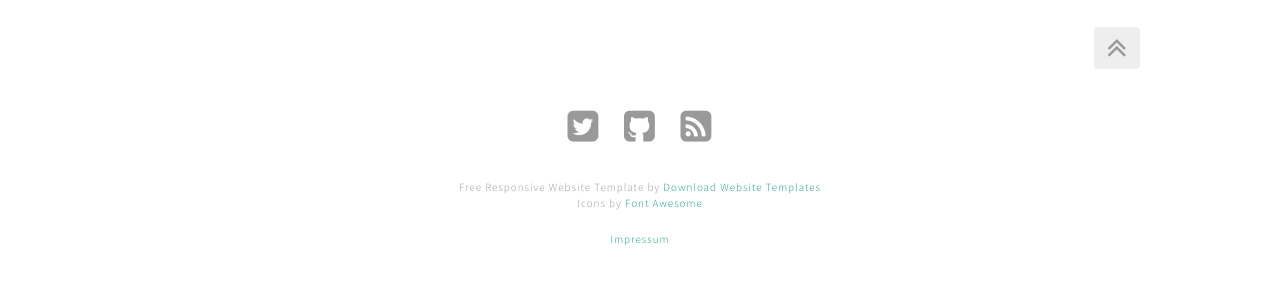
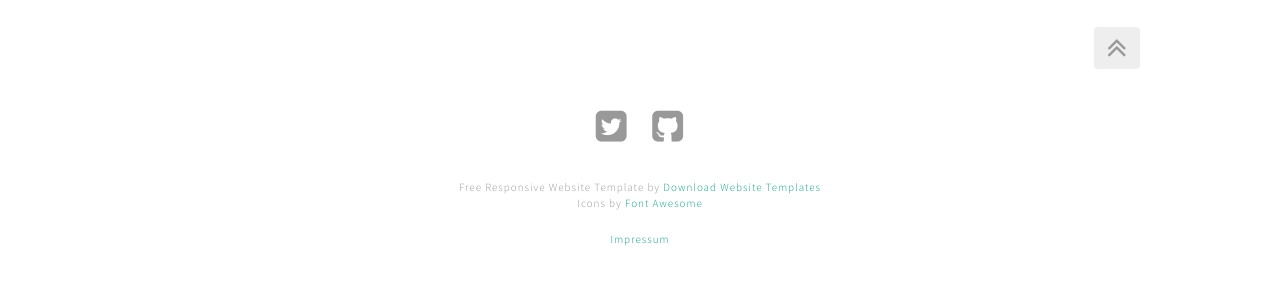
Before and after one commit to opendata-stuttgart/luftdaten.info, a Jekyll site: the page built from index.html, in a window 1280 px wide. Shown: the part 2928-3228 px from the top of the page. Built offline with Jekyll 4.4.1, drawn with Linux system fonts in a browser that asks for light colours.

Commit message:
Adjusted indentation

```diff
--- a/_includes/footer.html
+++ b/_includes/footer.html
@@ -1,16 +1,23 @@
 <footer>
   <div class="fullwidth clearfix">
     <div id="footercont" class="bodycontainer clearfix" data-uk-scrollspy="{cls:'uk-animation-fade', delay: 300, repeat: true}">
-            <p class="backtotop"><a title="" href="#backtotop"><span class="fa fa-angle-double-up"></span></a></p>
+      <p class="backtotop"><a href="#backtotop"><span class="fa fa-angle-double-up"></span></a></p>
       <div id="socialmedia" class="clearfix">
         <ul>
-				<li><a title="" href="https://twitter.com/codefors" rel="external"><span class="fa fa-twitter-square"></span></a></li>
-				<li><a title="" href="https://github.com/opendata-stuttgart" rel="external"><span class="fa fa-github-square"></span></a></li>
-				<li><a title="" href="#" rel="external"><span class="fa fa-rss-square"></span></a></li>
+          <li><a href="https://twitter.com/codefors" rel="external" target="_blank"><span class="fa fa-twitter-square"></span></a></li>
+          <li><a href="https://github.com/opendata-stuttgart" rel="external" target="_blank"><span class="fa fa-github-square"></span></a></li>
+          <!--<li><a href="#" rel="external"><span class="fa fa-rss-square"></span></a></li>-->
         </ul>
       </div>
-		<p class="author-2">Free Responsive Website Template by <a title="download website templates" href="http://www.downloadwebsitetemplates.co.uk" rel="external">Download Website Templates</a><br />
-        Icons by <a title="" href="http://fortawesome.github.io/Font-Awesome/" rel="external">Font Awesome</a></p>
+
+      <p class="author-2">
+        Free Responsive Website Template by
+        <a title="download website templates" href="http://www.downloadwebsitetemplates.co.uk" rel="external" target="_blank">Download Website Templates</a>
+        <br />
+        Icons by
+        <a href="http://fortawesome.github.io/Font-Awesome/" rel="external" target="_blank">Font Awesome</a>
+      </p>
+
       <p class="author-2"><a href="impressum.html">Impressum</a></p>
     </div>
   </div>
--- a/index.html
+++ b/index.html
@@ -31,14 +31,15 @@
 
 <div class="fullwidth colour2 clearfix">
   <div id="maincont" class="bodycontainer clearfix" data-uk-scrollspy="{cls:'uk-animation-fade', delay: 300, repeat: true}">
+    <h2>Was ist OK Lab Stuttgart</h2>
+    <p>Das OK Lab Stuttgart ist Teil des Programms <a href="http://codefor.de" target="_blank">Code for Germany</a> der <a href="http://okfn.de" target="_blank">Open Knowledge Foundation Germany</a>. Ziel des Programms ist es, Entwicklungen im Bereich <em>Transparenz</em>, <em>Open Data</em> und <em>Citizen Science</em> zu fördern. Regionale Gruppen bestehend aus Designern, Entwicklerinnen, Journalisten und Anderen, treffen sich regelmäßig in Labs. Sie entwickeln Apps, die informieren, die Gesellschaft positiv gestalten und unterstützen und die Arbeit von Verwaltungen und Behörden transparenter machen.</p>
 
-        <h2>Was ist OK Lab Stuttgart</h2>
-
-		<p>Das OK Lab Stuttgart ist Teil des Programms <a href="http://codefor.de" target="_blank">Code for Germany</a> der <a href="http://okfn.de" target="_blank">Open Knowledge Foundation Germany</a>. Ziel des Programms ist es, Entwicklungen im Bereich <em>Transparenz</em>, <em>Open Data</em> und <em>Citizen Science</em> zu fördern. Regionale Gruppen bestehend aus Designern, Entwicklerinnen, Journalisten und Anderen, treffen sich regelmäßig in Labs. Sie entwickeln Apps, die informieren, die Gesellschaft positiv gestalten und unterstützen und die Arbeit von Verwaltungen und Behörden transparenter machen.</p>
     <h2>Was wir wollen</h2>
     <p>Das <strong>OK Lab Stuttgart</strong> widmet sich zur Zeit der Feinstaubmessung. Selbst gebaute Feinstaubmessgeräte werden an Paten im gesamten Stuttgarter Raum vergeben. Die gesammelten Daten werden in Echtzeit auf einer Webseite visualisiert. So wird Feinstaub sichtbar. Weitere Ideen sind immer willkommen.<br /><strong>300 Paten</strong> spenden zwischen 30 und 50 Euro, bringen ein Feinstaub-Messgerät außen an ihrer Wohnung/Haus an und verbinden es mit einem W-Lan Anschluss.</p>
+
     <h2>Halte dich auf dem Laufenden</h2>
     <p>Willst du zum <strong>Feinstaub-Messprojekt</strong> auf dem Laufenden gehalten werden oder interessierst du dich für eine Patenschaft für eines der Messgeräte?<br />Dann trag dich hier mit deiner E-Mail Adresse ein:</p>
+
     <div id="signupform" class="sb-search clearfix">
       <form action="http://codefor.us10.list-manage.com/subscribe/post?u=8c3a5431cac85218f1585f123&amp;id=11f8850519" method="post" id="mc-embedded-subscribe-form" name="mc-embedded-subscribe-form" class="validate clearfix" target="_blank" novalidate>
         <input class="sb-search-input" placeholder="Deine E-Mail Adresse" type="email" name="EMAIL" value="">
@@ -48,6 +49,7 @@
       </form>
     </div>
     <p class="author-2">Daten werden nicht weiter gegeben.</p>
+
     <h2>Mach mit!</h2>
     <p>Das <strong>OK Lab Stuttgart</strong> trifft sich jeden <a href="http://www.meetup.com/OK-Lab-Stuttgart-Meet-Up/" target="_blank">4. Dienstag im Monat in der Stadtbibliothek</a> am Mailänderplatz. Interessierte können gerne dazu kommen.</p>
   </div>
@@ -57,7 +59,6 @@
 
 <div class="fullwidth colour3 clearfix">
   <div id="quotecont" class="bodycontainer clearfix" data-uk-scrollspy="{cls:'uk-animation-fade', delay: 300, repeat: true}">
-
     <h2>Presse</h2>
     <div id="commentslider" class="owl-carousel">
       <div class="item">
@@ -77,7 +78,6 @@
         <p class="author"><strong><a href="http://www.kontextwochenzeitung.de/gesellschaft/214/dicke-luft-im-kessel-2870.html" target="_blank">Dicke Luft im Kessel</a>, Kontext:Wochenzeitung, </strong>von Dietrich Heißenbüttel, 06. Mai 2015</p>
       </div>
     </div>
-
   </div>
 </div>
 
```
Also changed, not shown: _includes/head.html (indentation only), _includes/header.html (indentation only). Lines whose indentation alone changed are shown as unchanged.
